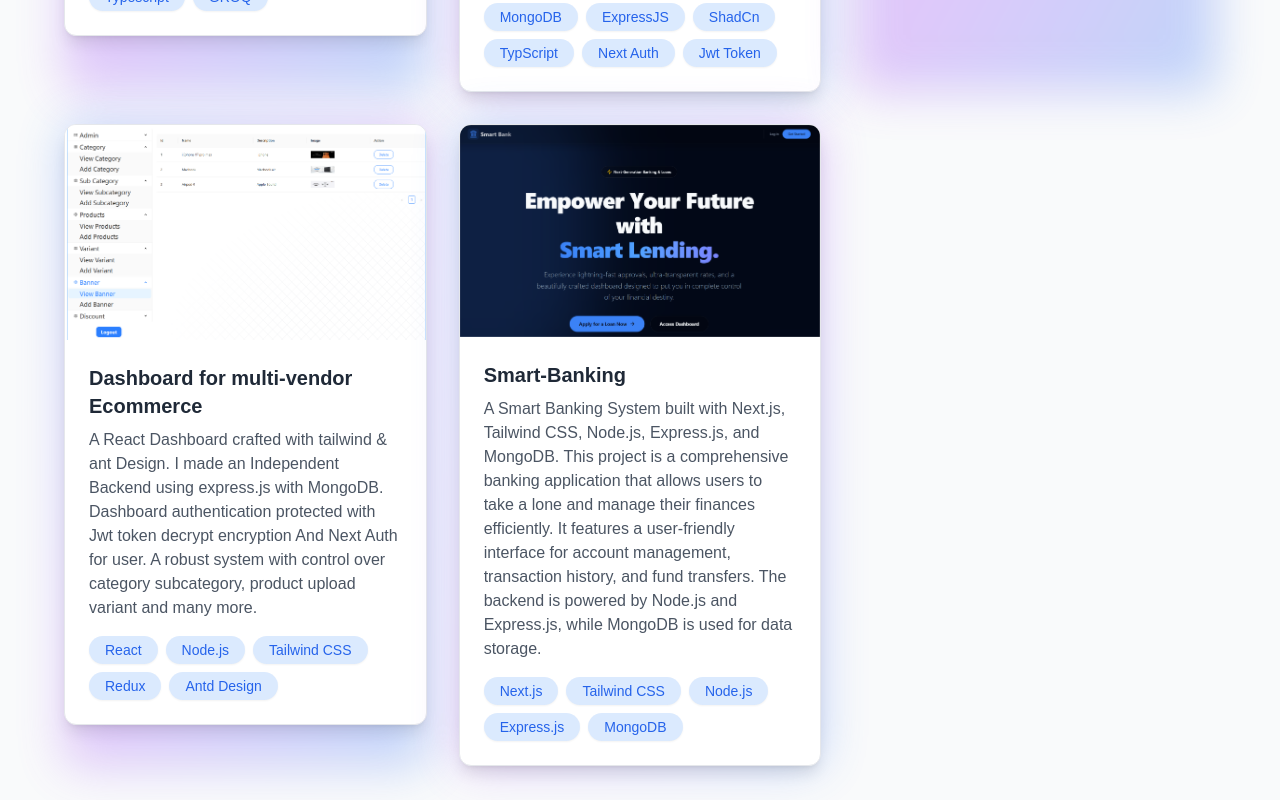
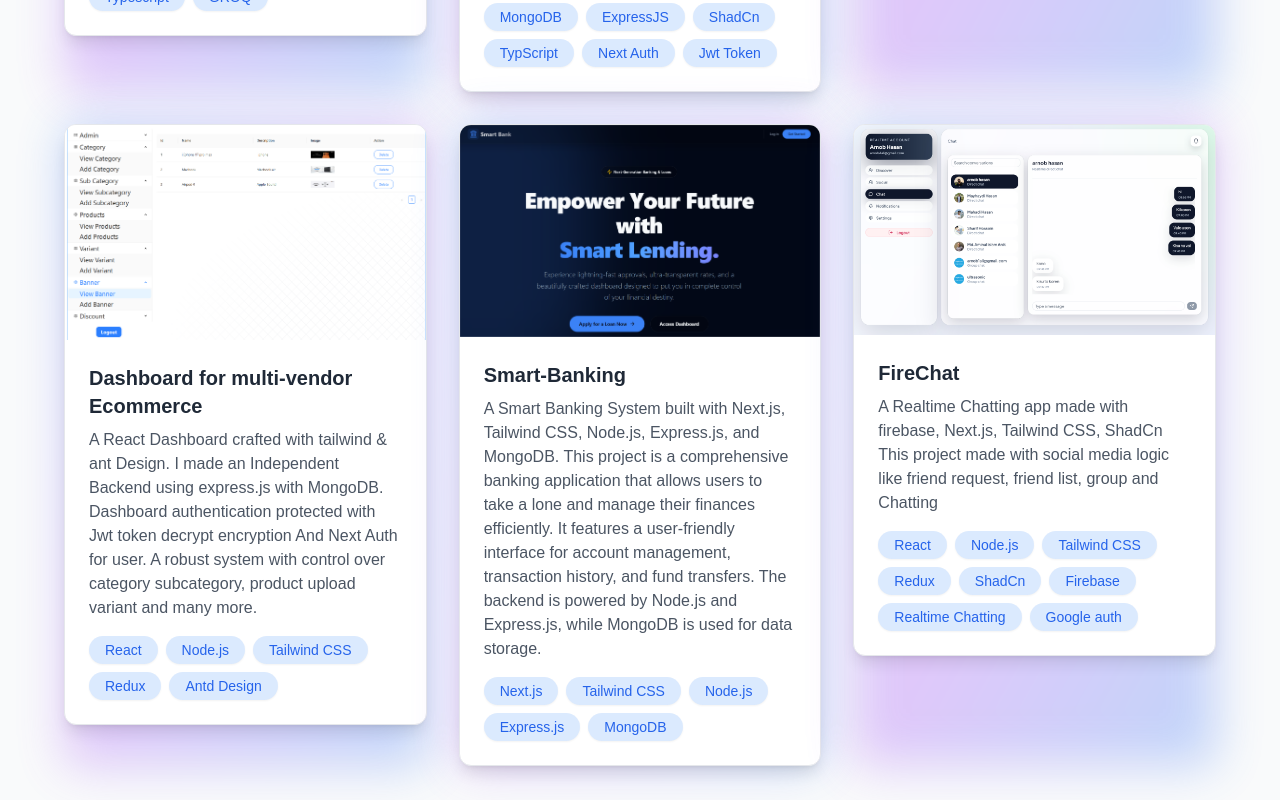
Before and after one commit to mahadihasandev/portfolio, a React (Vite) app: page / in a window 1280 px wide. Shown: the part 2900-3700 px from the top of the page. Built offline with nearby package versions, Linux system fonts and the light colour scheme; no server answers; a web font is replaced by a local one.

Commit message:
FireChat project added

```diff
--- a/src/components/Projects.tsx
+++ b/src/components/Projects.tsx
@@ -43,6 +43,14 @@ const projects = [
     gitlink:'https://github.com/mahadihasandev/smart-bank-frontend',
     tags: ['Next.js', 'Tailwind CSS', 'Node.js', 'Express.js', 'MongoDB'],
   },
+  {
+    title: 'FireChat',
+    description: 'A Realtime Chatting app made with firebase, Next.js, Tailwind CSS, ShadCn This project made with social media logic like friend request, friend list, group and Chatting',
+    image: '/assets/firechat.png',
+    link: 'https://fire-chat-orpin.vercel.app/',
+    gitlink:'https://github.com/mahadihasandev/FireChat',
+    tags: ['React', 'Node.js', 'Tailwind CSS','Redux','ShadCn','Firebase','Realtime Chatting','Google auth'],
+  },
 ];
 
 export function Projects() {
```
Also changed, not shown: public/assets/firechat.png (added).
